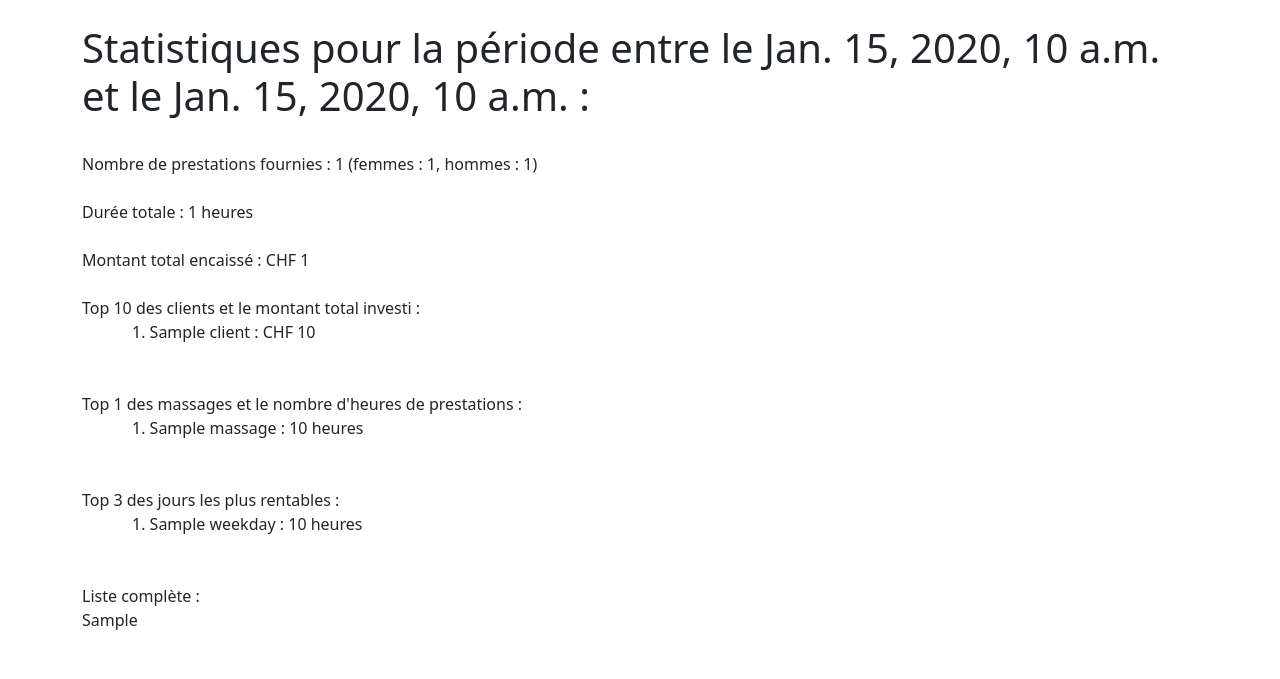
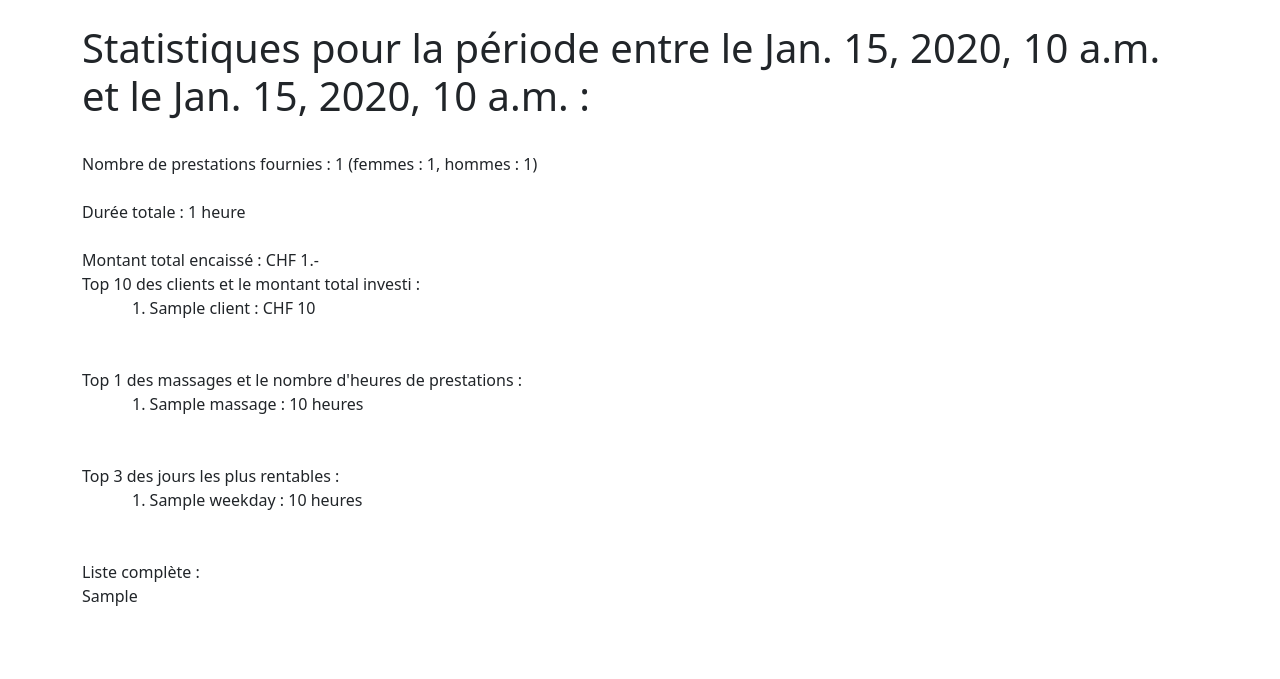
Before and after one commit to ycrausaz/dm-mgmt, a Django app: template dm_mgmt/templates/stats/stats.html in a window 1280 px wide. Shown: the part 56-735 px from the top of the page. Run offline with Django 4.2, Linux system fonts and the light colour scheme; the template is opened without the code that fills it: most values are stand-ins (such as "Sample title", 1, 10 or a date in 2020); some libraries are stand-ins or nearby versions.

Commit message:
Updated the display of the monetary values and the plural of some words

```diff
--- a/dm_mgmt/templates/stats/stats.html
+++ b/dm_mgmt/templates/stats/stats.html
@@ -6,10 +6,17 @@
     Nombre de prestations fournies : {{ nb_total }} (femmes : {{ nb_f }}, hommes : {{nb_m }})
     <br/>
     <br/>
-    Durée totale : {{ total_h | floatformat:"-2u" }} heures
+    Durée totale : {{ total_h | floatformat:"-2u" }} heure{{ total_h|pluralize }}
     <br/>
     <br/>
-    Montant total encaissé : CHF {{ total_chf | floatformat:"-2u" }}
+    Montant total encaissé : CHF
+    <script>
+        if ("{{ total_chf }}".indexOf(".0" >= 0)) {
+            document.write("{{ total_chf }}".replace(".0", "") + ".-");
+        } else {
+            document.write("{{ total_chf | floatformat:'-2u'}}");
+        }
+    </script
     <br/>
     <br/>
     Top 10 des clients et le montant total investi :<br/>
```
